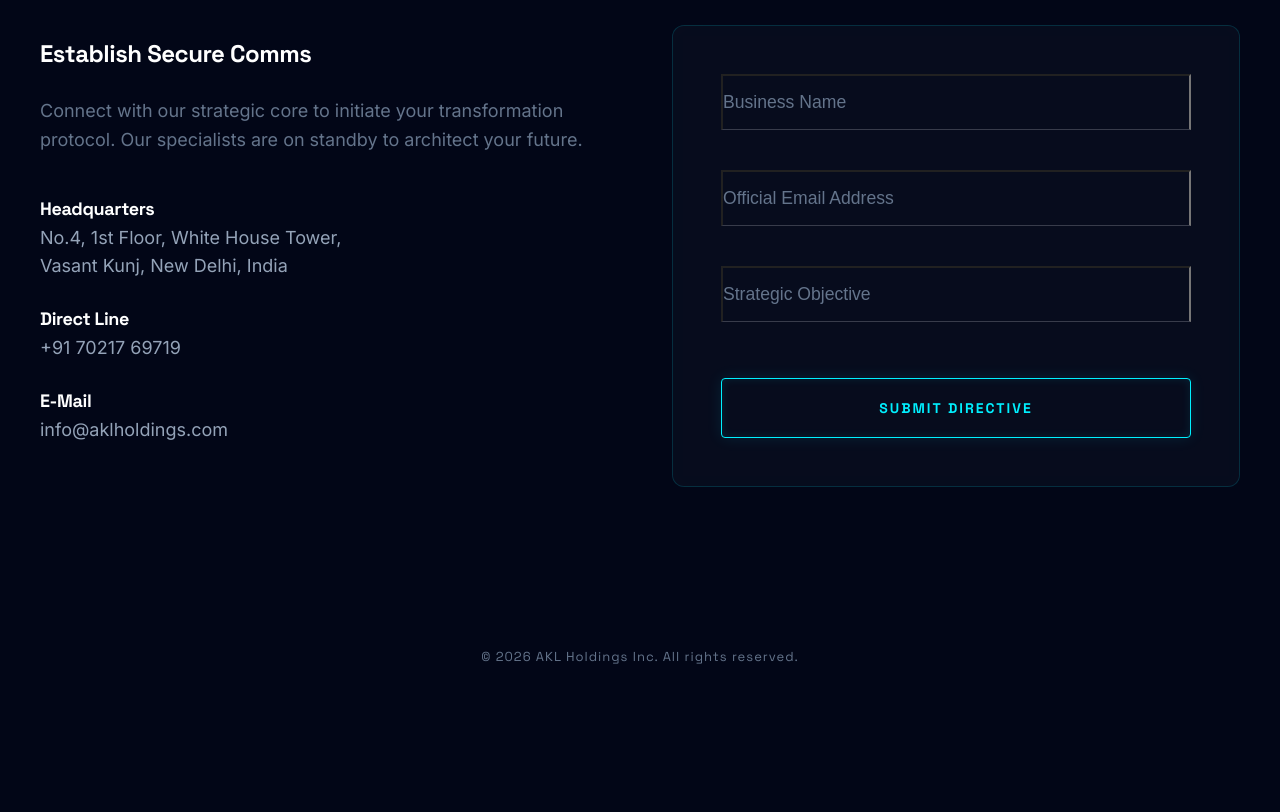
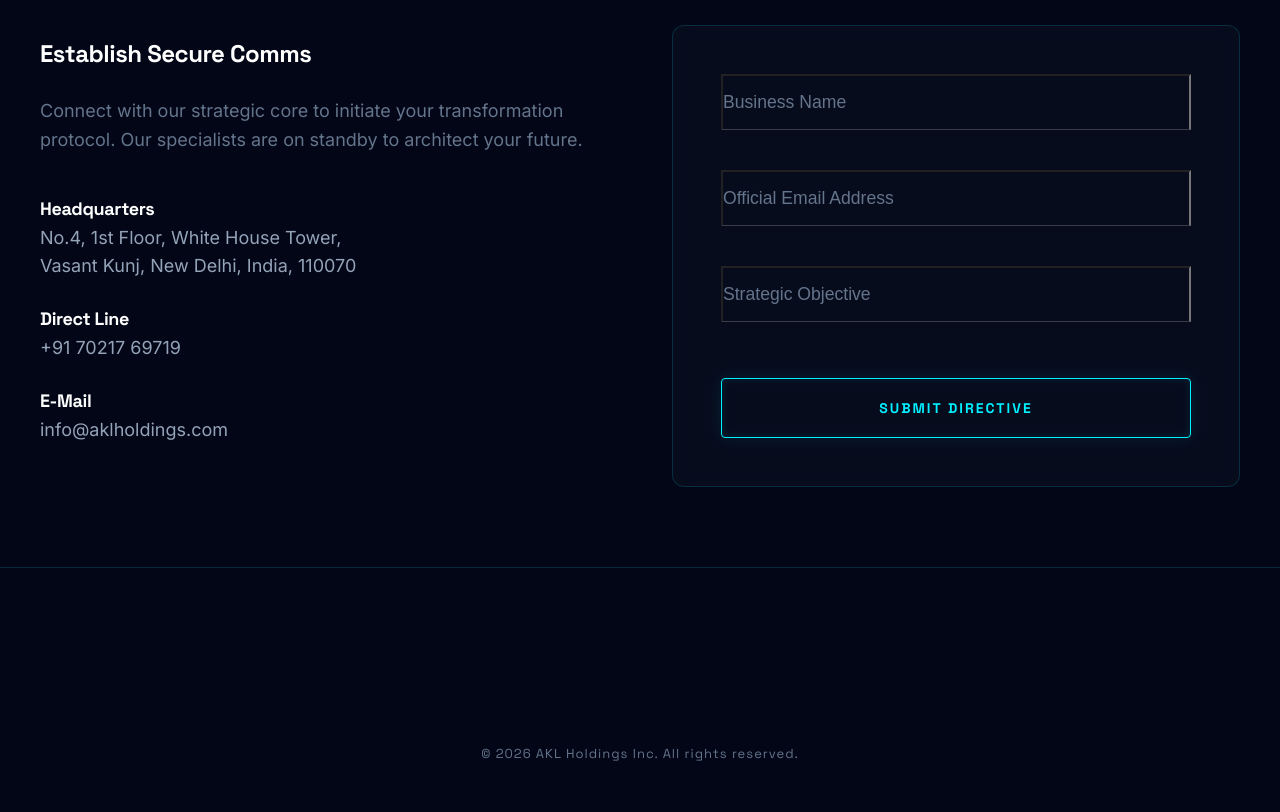
Before and after one commit to AkhilMangalan/holdings_web, a plain HTML site: page index.html in a window 1280 px wide. Shown: the part 4842-5654 px from the top of the page. Before the commit the page ends 5509 px from the top, so only its background shows below. Drawn offline with Linux system fonts and the light colour scheme.

Commit message:
Hide footer address and fix HTML comments

```diff
--- a/index.html
+++ b/index.html
@@ -262,7 +262,7 @@
                             <div class="contact__item">
                                 <h4 class="contact__title">Headquarters</h4>
                                 <p class="contact__text">No.4, 1st Floor, White House Tower,<br>Vasant Kunj, New Delhi,
-                                    India</p>
+                                    India, 110070</p>
                             </div>
                             <div class="contact__item">
                                 <h4 class="contact__title">Direct Line</h4>
@@ -296,18 +296,16 @@
     </main>
 
     <!-- FOOTER -->
-    <!-- <footer class="footer">
+    <footer class="footer">
         <div class="container">
-            <a href="#" class="nav__logo footer__logo">
+            <!-- <a href="#" class="nav__logo footer__logo">
                 <img src="logo.webp" alt="AKL Holdings Inc." class="nav__logo-img" loading="lazy">
             </a>
-            <p>No.4,1st Floor, White House Tower, <br> Vasant Kunj, New Delhi, India</p>
-            <p style="margin-top: 1rem;">Phone: +91 70217 69719<br>Email: info@aklholdings.com</p>-->
+            <p>No.4,1st Floor, White House Tower, <br> Vasant Kunj, New Delhi, India 110070</p>
+            <p style="margin-top: 1rem;">Phone: +91 70217 69719<br>Email: info@aklholdings.com</p> -->
 
-
-
-    <p class="footer__copy">&#169; 2026 AKL Holdings Inc. All rights reserved.</p>
-    </div>
+            <p class="footer__copy">&#169; 2026 AKL Holdings Inc. All rights reserved.</p>
+        </div>
     </footer>
 
     <!-- SCROLL REVEAL & NAV SCRIPT -->
```
